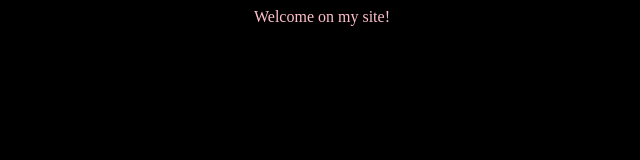
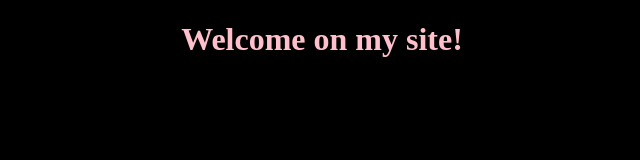
Before and after one commit to OstinGratz/My_site, a plain HTML site: page index.html in a window 1280 px wide. Shown: the whole page, without its empty margins (318-958 px from the left). Drawn offline with Linux system fonts and the light colour scheme.

Commit message:
add some content

```diff
--- a/index.html
+++ b/index.html
@@ -6,6 +6,6 @@
     <title>Gratz site info</title>
 </head>
 <body style="text-align: center; background-color: black; color: pink;">
-    Welcome on my site!
+    <h1>Welcome on my site!</h1>
 </body>
 </html>
```
